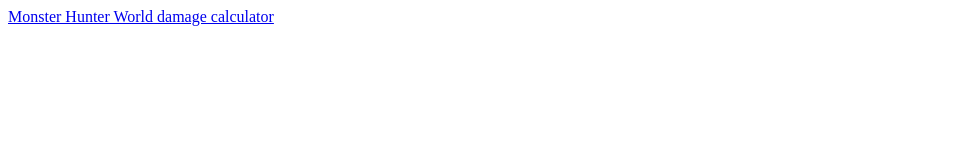
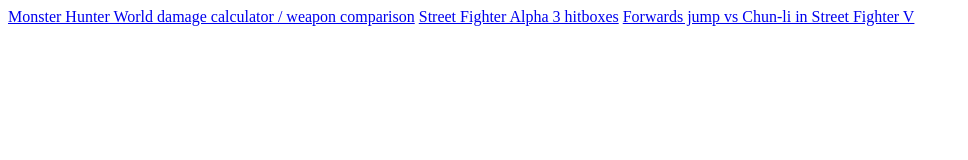
Before and after one commit to nodthenbow/DamageCalcs, a plain HTML site: page index.html in a window 1280 px wide. Shown: the whole page, without its empty margins (0-968 px from the left). Drawn offline with Linux system fonts and the light colour scheme.

Commit message:
Update index.html
added more links to my stuff

```diff
--- a/index.html
+++ b/index.html
@@ -8,7 +8,10 @@
 <body>
 
 
-<a href="MHWdamcalc.html">Monster Hunter World damage calculator</a>
+<a href="MHWdamcalc.html">Monster Hunter World damage calculator / weapon comparison</a>
+<a href="https://www.youtube.com/playlist?list=PLm_iOC1uVfreuF71-YhVaUK_SCqQq4Loj">Street Fighter Alpha 3 hitboxes</a>
+<a href="https://pastebin.com/H77w0KXy">Forwards jump vs Chun-li in Street Fighter V</a>
+
 
 </body>
 </html>
```
